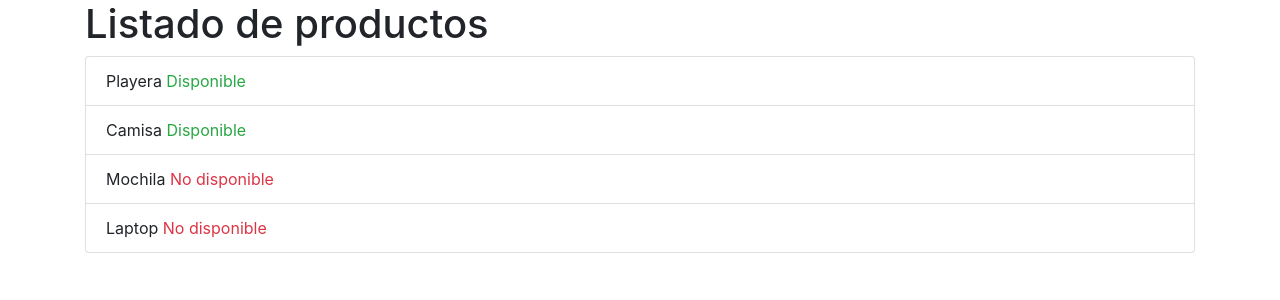
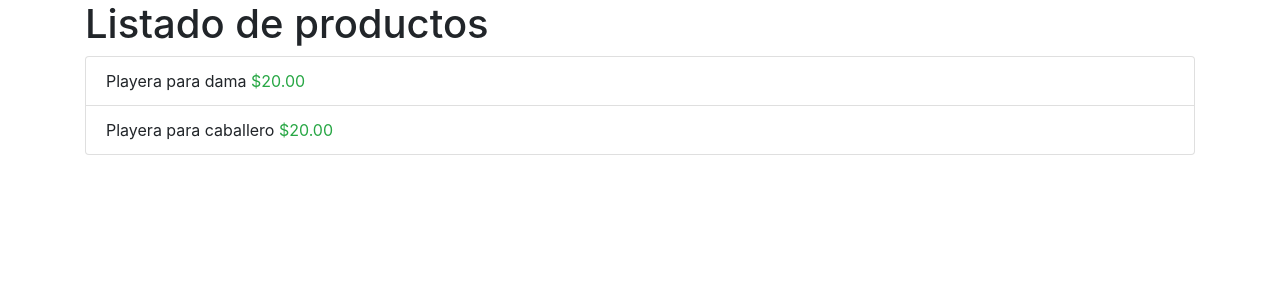
Before and after one commit to LValencia24/facilitostore, a Django app: page / in a window 1280 px wide. Shown: the part 56-356 px from the top of the page. Run offline with Django 3.2, Linux system fonts and the light colour scheme; data comes from the database, SQL or seed files in the repository; both versions use the stored data as it was after the commit; some libraries are stand-ins or nearby versions.

Commit message:
Se practico en la Shell y se hizo un listado de Productos

```diff
--- a/facilito_store/views.py
+++ b/facilito_store/views.py
@@ -10,16 +10,16 @@ from django.contrib.auth.models import User
 
 from .forms import RegisterForm
 
+from products.models import Product
+
 def index(request):
+
+    products = Product.objects.all().order_by('-id')
+
     return render(request, 'index.html', {
         'message': 'Listado de productos',
         'title': 'Productos',
-        'products': [
-            {'title': 'Playera', 'price': 5, 'stock': True}, #producto
-            {'title': 'Camisa', 'price': 7, 'stock': True},
-            {'title': 'Mochila', 'price': 20, 'stock': False},
-            {'title': 'Laptop', 'price': 500, 'stock': False}
-        ]
+        'products': products
     })
 
 def login_view(request):
--- a/templates/index.html
+++ b/templates/index.html
@@ -13,11 +13,9 @@
                                 {{ product.title }}
                                     <!-- Este es un comentario HTML -->
                                     {# Este es un comentario de Django #}
-                                    {% if product.stock %}
-                                        <span class="text-success">Disponible</span>
-                                    {% else %}
-                                    <span class="text-danger">No disponible</span>
-                                    {% endif %}
+
+                                        <span class="text-success">${{ product.price }}</span>
+
 
                             </li>
 
```
Also changed, not shown: db.sqlite3.
